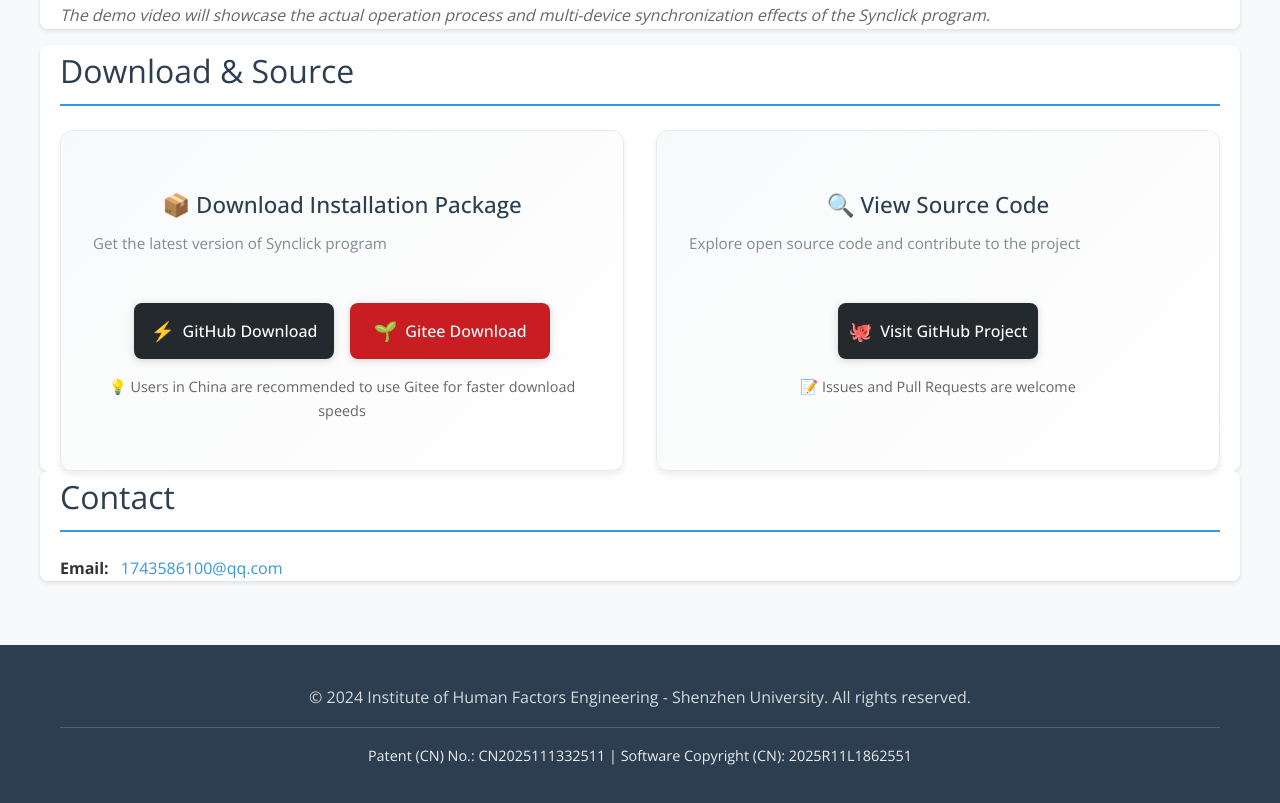
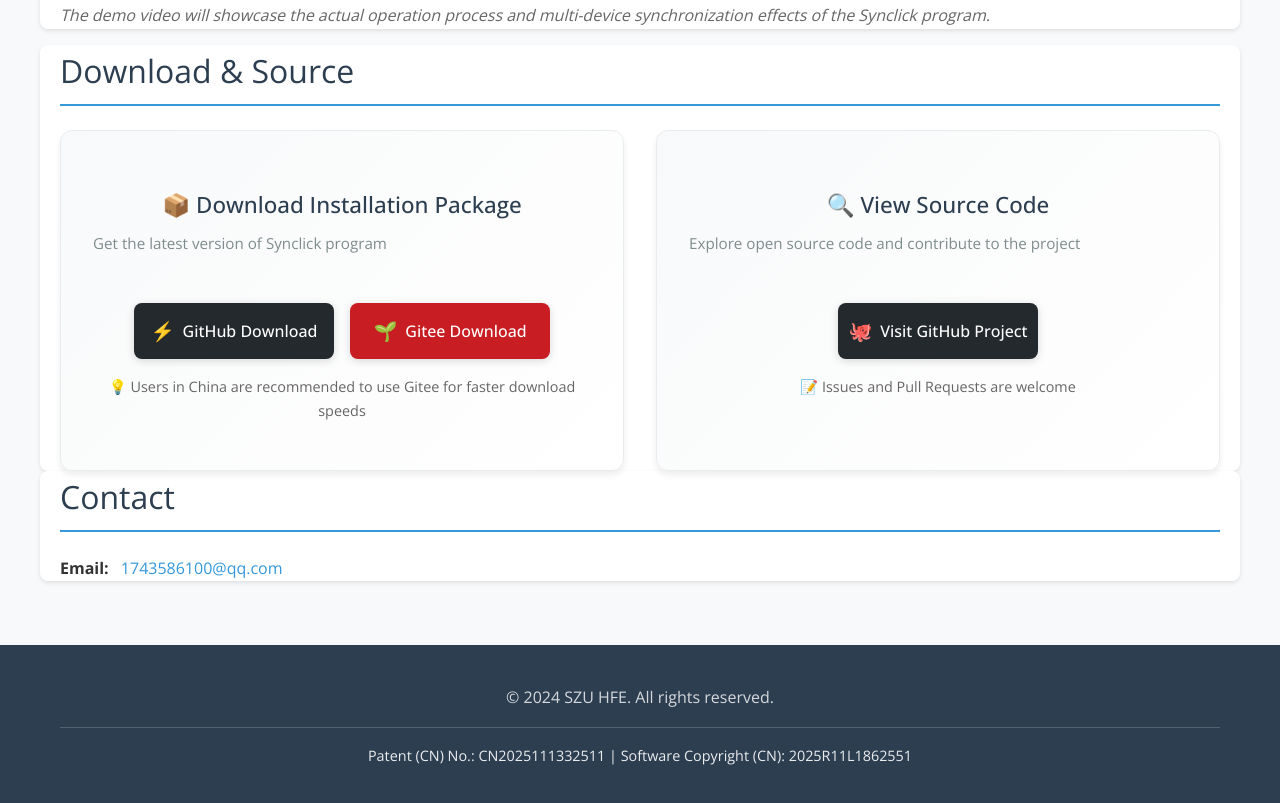
Before and after one commit to yuelsun/synclick-website, a plain HTML site: page index.html in a window 1280 px wide. Shown: the part 1227-2030 px from the top of the page. Drawn offline with nearby package versions, Linux system fonts and the light colour scheme.

Commit message:
update text

```diff
--- a/index.html
+++ b/index.html
@@ -94,7 +94,7 @@
 
     <footer>
         <div class="container">
-            <p>&copy; 2024 Institute of Human Factors Engineering - Shenzhen University. All rights reserved.</p>
+            <p>&copy; 2024 SZU HFE. All rights reserved.</p>
             <p class="ip-info">Patent (CN) No.: CN2025111332511 | Software Copyright (CN): 2025R11L1862551</p>
         </div>
     </footer>
```
